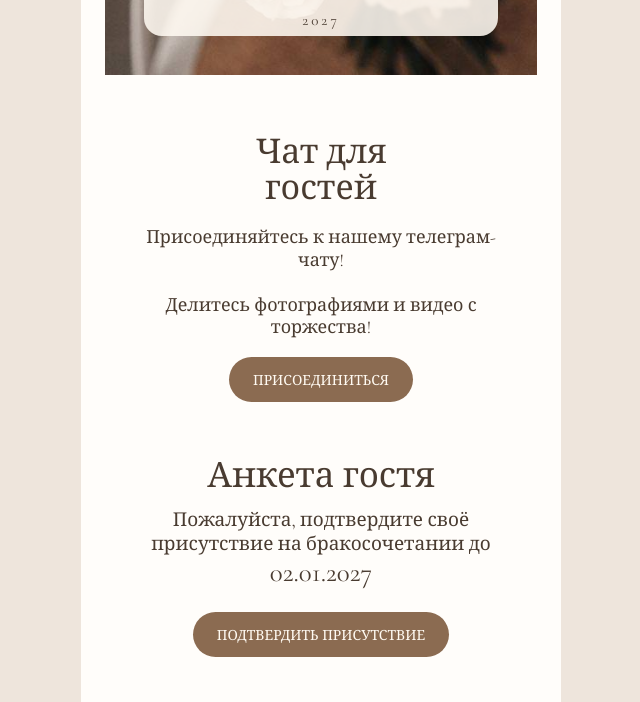
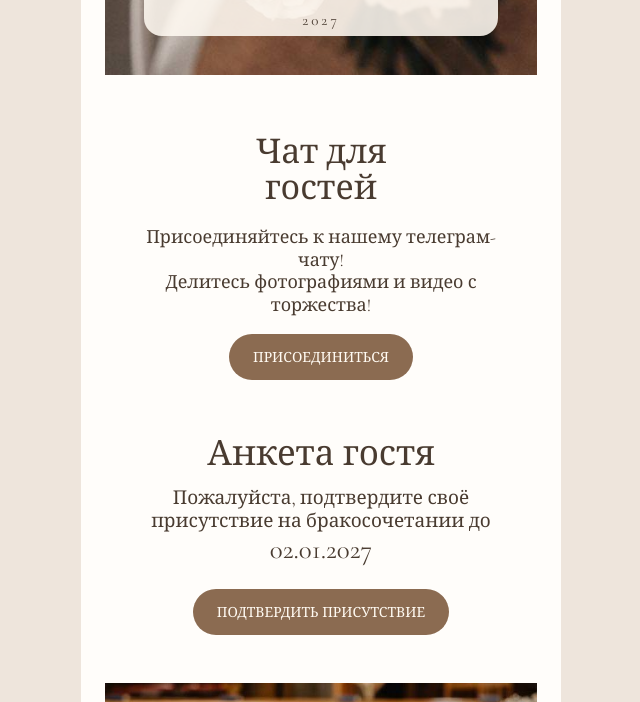
Before and after one commit to Tsar-Zi/nikita-nadya, a plain HTML site: page index.html in a window 1280 px wide. Shown: the part 1187-1889 px from the top of the page, without its empty margins (319-959 px from the left). Drawn offline with nearby package versions, Linux system fonts and the light colour scheme.

Commit message:
Update index.html

```diff
--- a/index.html
+++ b/index.html
@@ -4,6 +4,6 @@
 <header class="hero"><div class="photo-frame"><img src="assets/couple-full.jpg" alt="Никита и Надежда" width="1536" height="2048"></div><div class="names"><h1>Никита и Надежда</h1></div></header>
 <section class="intro reveal"><h2 id="greeting">Дорогие друзья!</h2><p>Мы приглашаем вас разделить с нами этот счастливый момент нашей жизни, который состоится:</p><p class="date">16.01.2027, в 12:00</p><p class="address">Москва, Измайловский проспект, 55, стр. 2</p><a class="button outline" target="_blank" rel="noopener" href="https://yandex.ru/maps/?text=Москва%2C%20Измайловский%20проспект%2C%2055%2C%20стр.%202">Построить маршрут ↗</a></section>
 <section class="calendar-section reveal" aria-label="Январь 2027, свадьба 16 числа"><div class="calendar"><h2>Январь</h2><div class="week"><span>Пн</span><span>Вт</span><span>Ср</span><span>Чт</span><span>Пт</span><span>Сб</span><span>Вс</span></div><div id="days" class="days"></div><p class="year">2027</p></div></section>
-<section class="chat reveal"><h2>Чат для<br>гостей</h2><p>Присоединяйтесь к нашему телеграм-чату!<br><br>Делитесь фотографиями и видео с торжества!</p><a class="button" href="https://t.me/+MTo1TxgeQJpiOGNi" target="_blank" rel="noopener">Присоединиться</a></section>
+<section class="chat reveal"><h2>Чат для<br>гостей</h2><p>Присоединяйтесь к нашему телеграм-чату!<br>Делитесь фотографиями и видео с торжества!</p><a class="button" href="https://t.me/+MTo1TxgeQJpiOGNi" target="_blank" rel="noopener">Присоединиться</a></section>
 <section class="rsvp reveal" id="rsvp"><h2>Анкета гостя</h2><p>Пожалуйста, подтвердите своё присутствие на бракосочетании до<br><span class="date">02.01.2027</span></p><details class="rsvp-details"><summary class="button">Подтвердить присутствие</summary><div id="form-host"><form id="preview-form"><label>Ваше имя и фамилия<input name="name" autocomplete="name" placeholder="Например, Иван Иванов" maxlength="150" required></label><fieldset><legend>Вы сможете присутствовать на торжестве?</legend><label class="radio"><input type="radio" name="attend" value="Да, с радостью" required> Да, с радостью</label><label class="radio"><input type="radio" name="attend" value="К сожалению, не смогу"> К сожалению, не смогу</label></fieldset><div id="additional-guests" hidden><p>Дополнительные гости</p><p class="guest-hint">Если придёте не один, впишите каждого по имени и фамилии</p><div id="guest-list"></div><button type="button" id="add-guest" class="button outline">Добавить гостя</button></div><button class="button" type="submit">Отправить</button><p id="form-status" role="status" class="form-note">Приём ответов ещё не подключён.</p></form></div></details></section>
 <footer class="verse-photo"><div class="verse-panel"><blockquote>Двоим лучше,<br>нежели одному;<br>потому что у них есть<br>доброе вознаграждение<br>в труде их</blockquote><p class="verse-source">Книга Екклезиаста 4:9</p></div></footer></main><script src="config.js"></script><script src="script.js"></script></body></html>
```
